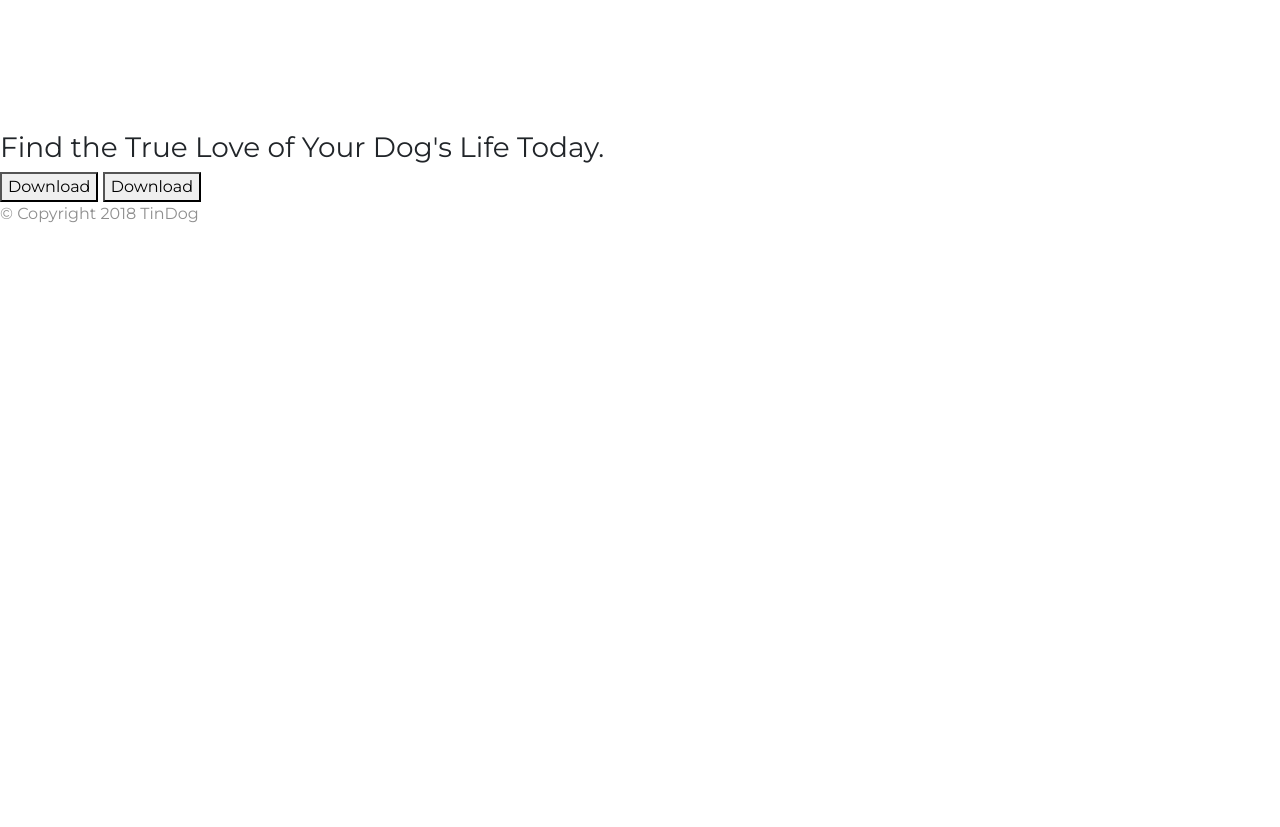
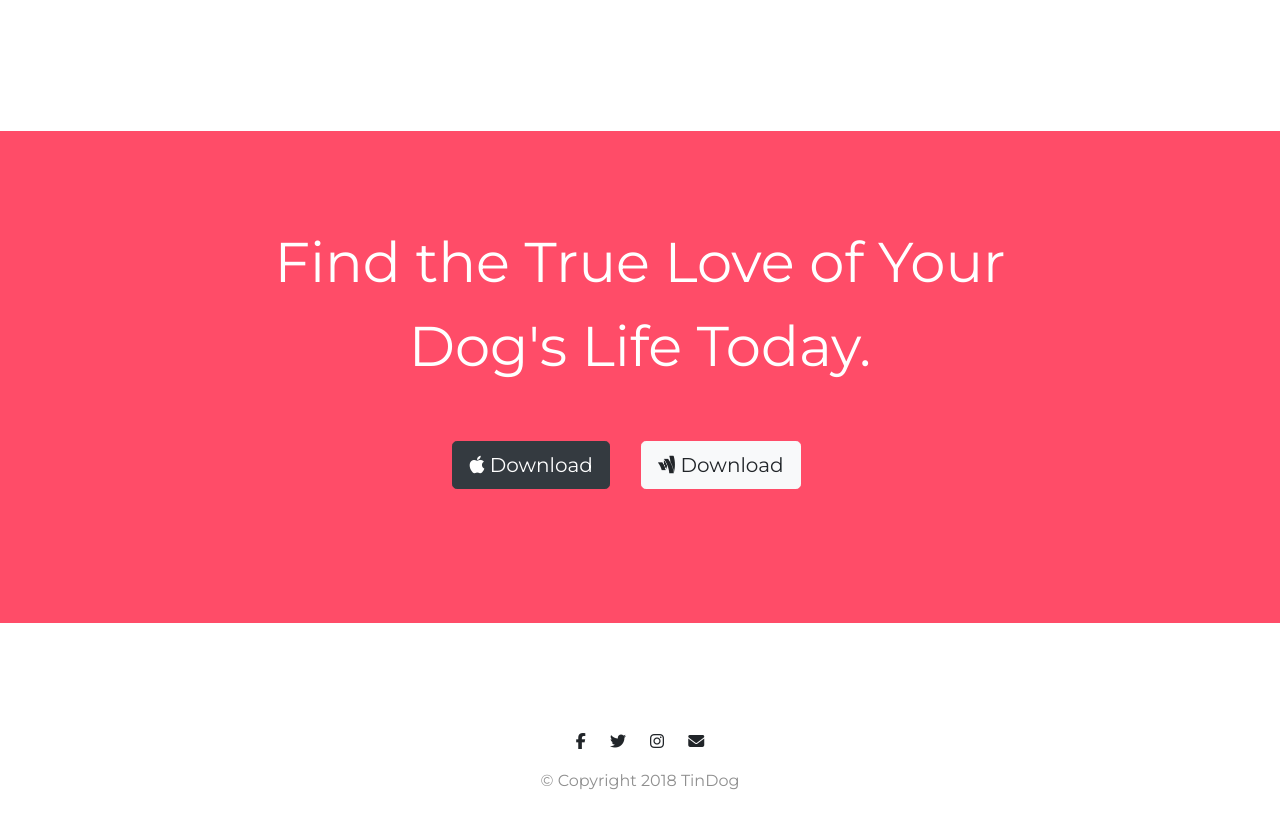
Before and after one commit to Eevaliisa/Tindog-udemy-bootstrap-practice, a plain HTML site: page TinDog-Start-master/index.html in a window 1280 px wide. Shown: the part 2487-3314 px from the top of the page. Before the commit the page ends 2729 px from the top, so only its background shows below. Drawn offline with nearby package versions, Linux system fonts and the light colour scheme.

Commit message:
styled footer section

```diff
--- a/TinDog-Start-master/css/styles.css
+++ b/TinDog-Start-master/css/styles.css
@@ -128,6 +128,32 @@ padding-bottom: 3%;
   padding: 3% 2%;
 }
 
+/* CTA Section */
+
+#cta {
+  background-color: #ff4c68;
+  color: #fff;
+  padding: 7% 15%;
+  text-align: center;
+}
+
+.cta-heading {
+  font-family: "Montserrat";
+  font-size: 3.5rem;
+  line-height: 1.5;
+}
+
+/* Footer Section */
+
+#footer {
+  padding: 7% 15%;
+  text-align: center;
+}
+
+.social-icon {
+  margin: 20px 10px;
+}
+
 @media (max-width: 1028px) {
 
     #title {
--- a/TinDog-Start-master/index.html
+++ b/TinDog-Start-master/index.html
@@ -31,13 +31,13 @@
         <div class="collapse navbar-collapse" id="navbarSupportedContent">
           <ul class="navbar-nav ml-auto">
             <li class="nav-item">
-              <a class="nav-link" href="">Contact</a>
+              <a class="nav-link" href="#footer">Contact</a>
             </li>
             <li class="nav-item">
-              <a class="nav-link" href="">Pricing</a>
+              <a class="nav-link" href="#pricing">Pricing</a>
             </li>
             <li class="nav-item">
-              <a class="nav-link" href="">Download</a>
+              <a class="nav-link" href="#cta">Download</a>
             </li>
           </ul>
         </div>
@@ -185,9 +185,9 @@
 
   <section id="cta">
 
-    <h3>Find the True Love of Your Dog's Life Today.</h3>
-    <button type="button">Download</button>
-    <button type="button">Download</button>
+    <h3 class="cta-heading">Find the True Love of Your Dog's Life Today.</h3>
+    <button class="btn btn-lg btn-dark download-button" type="button"><i class="fa fa-apple" aria-hidden="true"></i> Download</button>
+    <button class="btn btn-lg btn-light download-button" type="button"><i class="fa fa-google-wallet" aria-hidden="true"></i> Download</button>
 
   </section>
 
@@ -195,7 +195,10 @@
   <!-- Footer -->
 
   <footer id="footer">
-
+<i class="social-icon fa fa-facebook-f"></i>
+<i class="social-icon fa fa-twitter"></i>
+<i class="social-icon fa fa-instagram"></i>
+<i class="social-icon fa fa-envelope"></i>
     <p>© Copyright 2018 TinDog</p>
 
   </footer>
```
